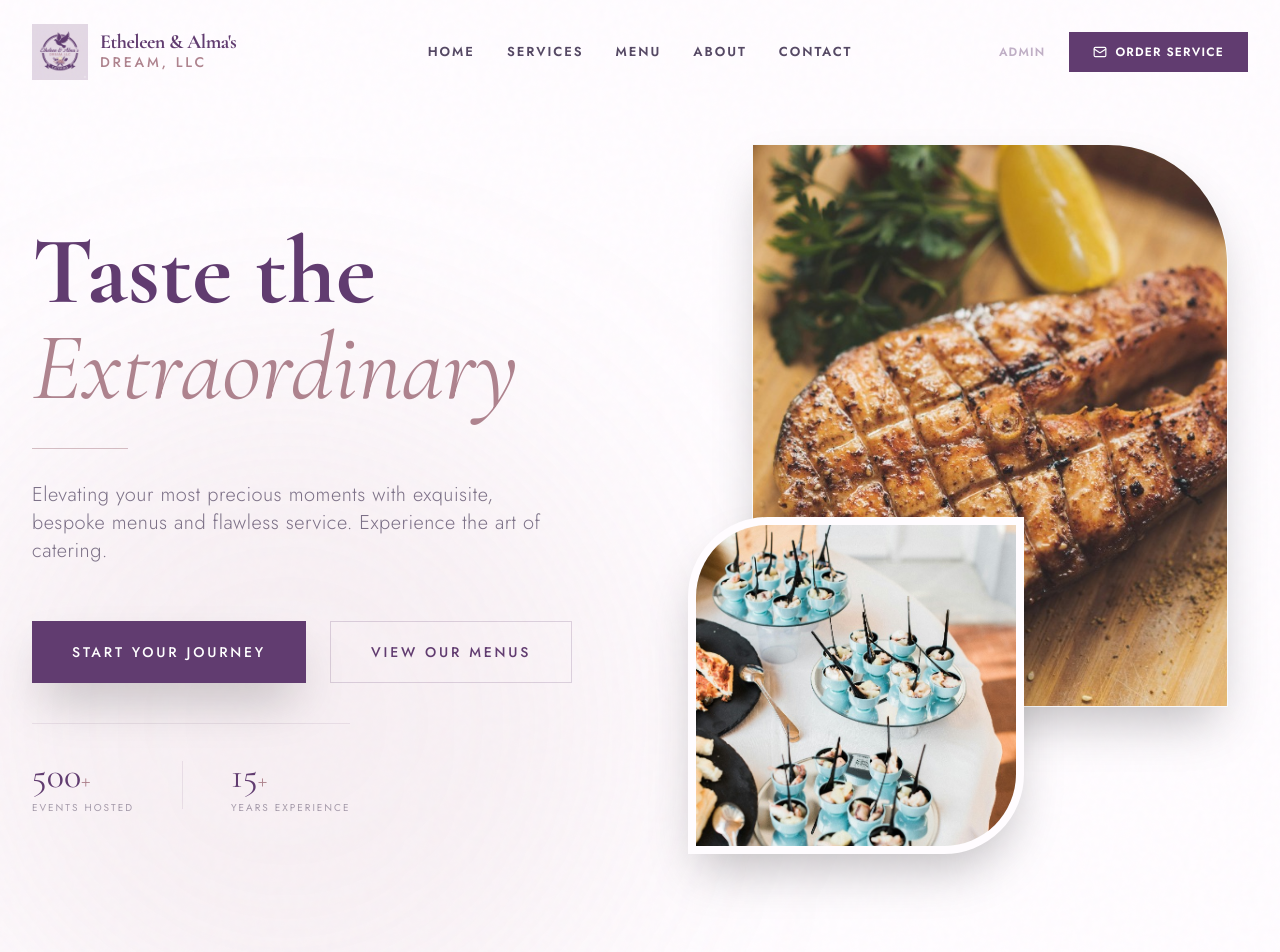
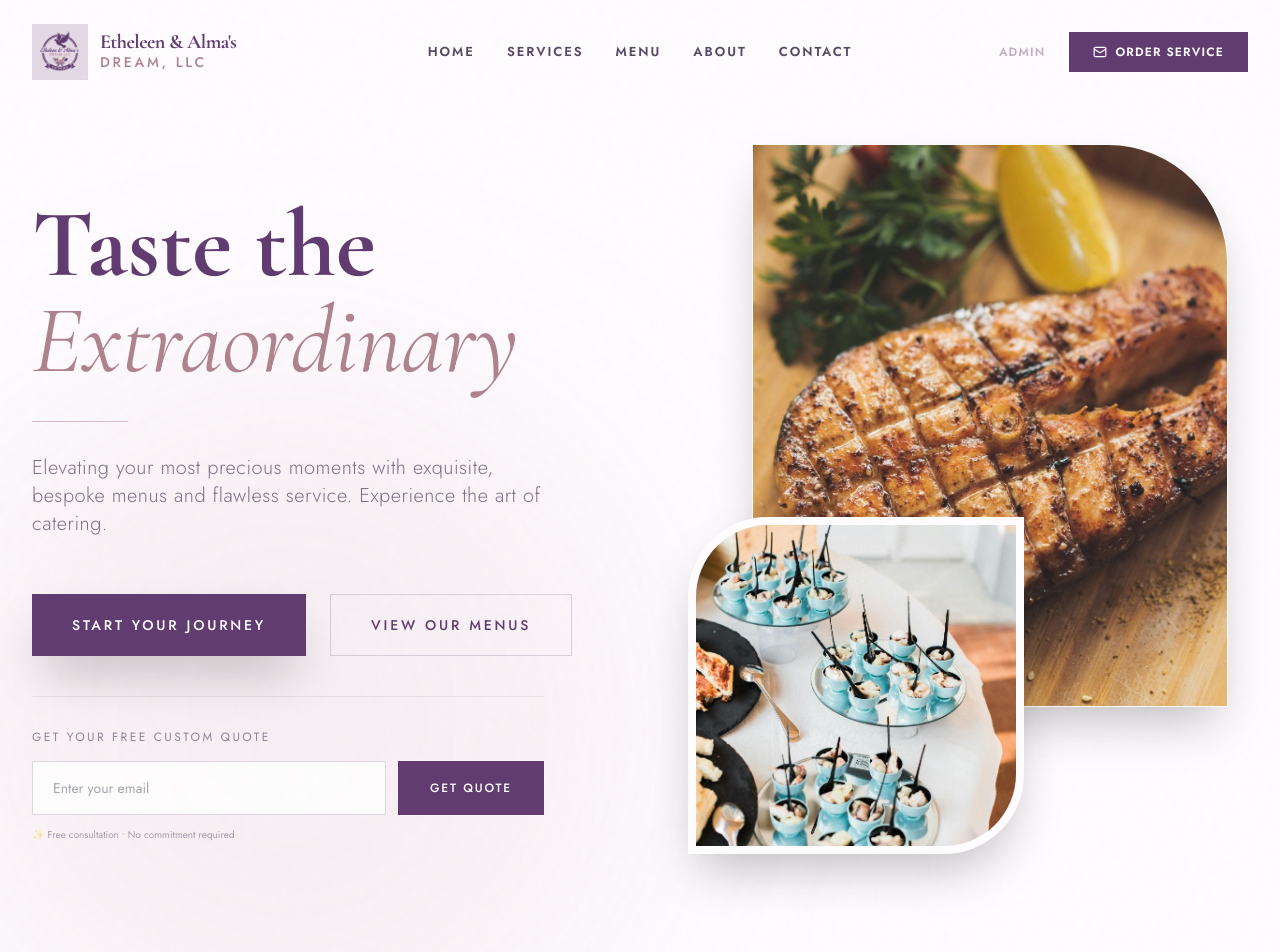
Before and after one commit to ezhelptechnology/eadreamllc.com, a Next.js app: page / in a window 1280 px wide. Shown: the top 952 px of the page. Built offline with nearby package versions, Linux system fonts and the light colour scheme.

Commit message:
🔒 SECURITY: Remove exposed credentials from vercel.json + Add lead-gen form to Hero

```diff
--- a/src/components/Hero.tsx
+++ b/src/components/Hero.tsx
@@ -62,17 +62,27 @@ const Hero = () => {
                         </button>
                     </div>
 
-                    {/* Stats/Trust - Simplified and Elegant */}
-                    <div className="pt-8 flex items-center gap-12 border-t border-primary/10 w-full lg:w-auto justify-center lg:justify-start">
-                        <div className="text-center lg:text-left">
-                            <div className="text-4xl font-serif text-primary">500<span className="text-accent text-2xl">+</span></div>
-                            <div className="text-[10px] uppercase tracking-[0.2em] text-foreground/40 mt-1">Events Hosted</div>
-                        </div>
-                        <div className="w-px h-12 bg-primary/10"></div>
-                        <div className="text-center lg:text-left">
-                            <div className="text-4xl font-serif text-primary">15<span className="text-accent text-2xl">+</span></div>
-                            <div className="text-[10px] uppercase tracking-[0.2em] text-foreground/40 mt-1">Years Experience</div>
-                        </div>
+                    {/* Lead Generation Quote Section */}
+                    <div className="pt-8 w-full max-w-lg border-t border-primary/10">
+                        <p className="text-xs uppercase tracking-[0.2em] text-foreground/50 mb-4 text-center lg:text-left">
+                            Get Your Free Custom Quote
+                        </p>
+                        <form className="flex flex-col sm:flex-row gap-3" onSubmit={(e) => e.preventDefault()}>
+                            <input
+                                type="email"
+                                placeholder="Enter your email"
+                                className="flex-1 px-5 py-4 bg-white/80 backdrop-blur-sm border border-primary/20 rounded-sm text-sm placeholder:text-foreground/40 focus:outline-none focus:border-primary focus:ring-2 focus:ring-primary/10 transition-all"
+                            />
+                            <button
+                                type="submit"
+                                className="btn-primary px-8 py-4 text-xs tracking-[0.15em] whitespace-nowrap hover:shadow-lg hover:shadow-primary/20 transition-all"
+                            >
+                                Get Quote
+                            </button>
+                        </form>
+                        <p className="text-[10px] text-foreground/40 mt-3 text-center lg:text-left">
+                            ✨ Free consultation • No commitment required
+                        </p>
                     </div>
                 </motion.div>
 
```
Also changed, not shown: vercel.json.
